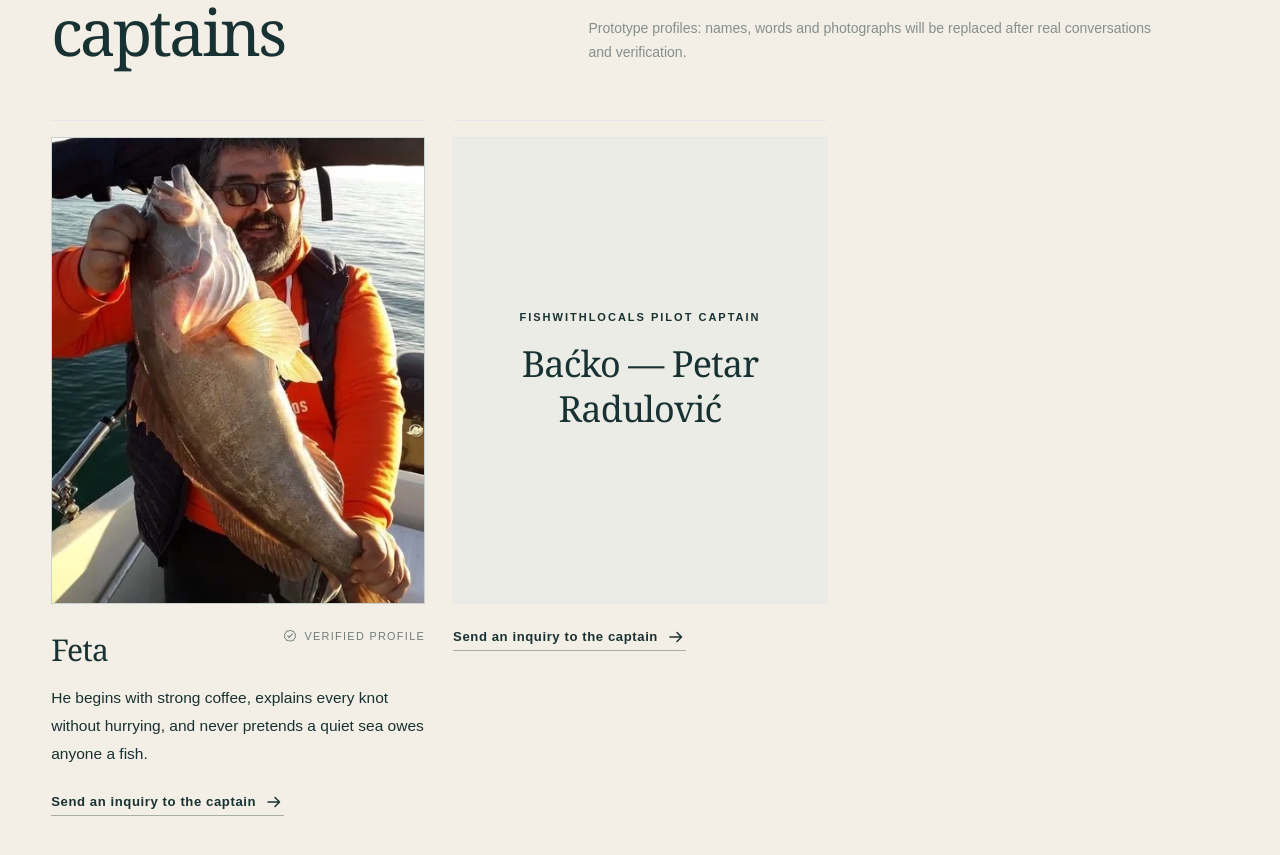
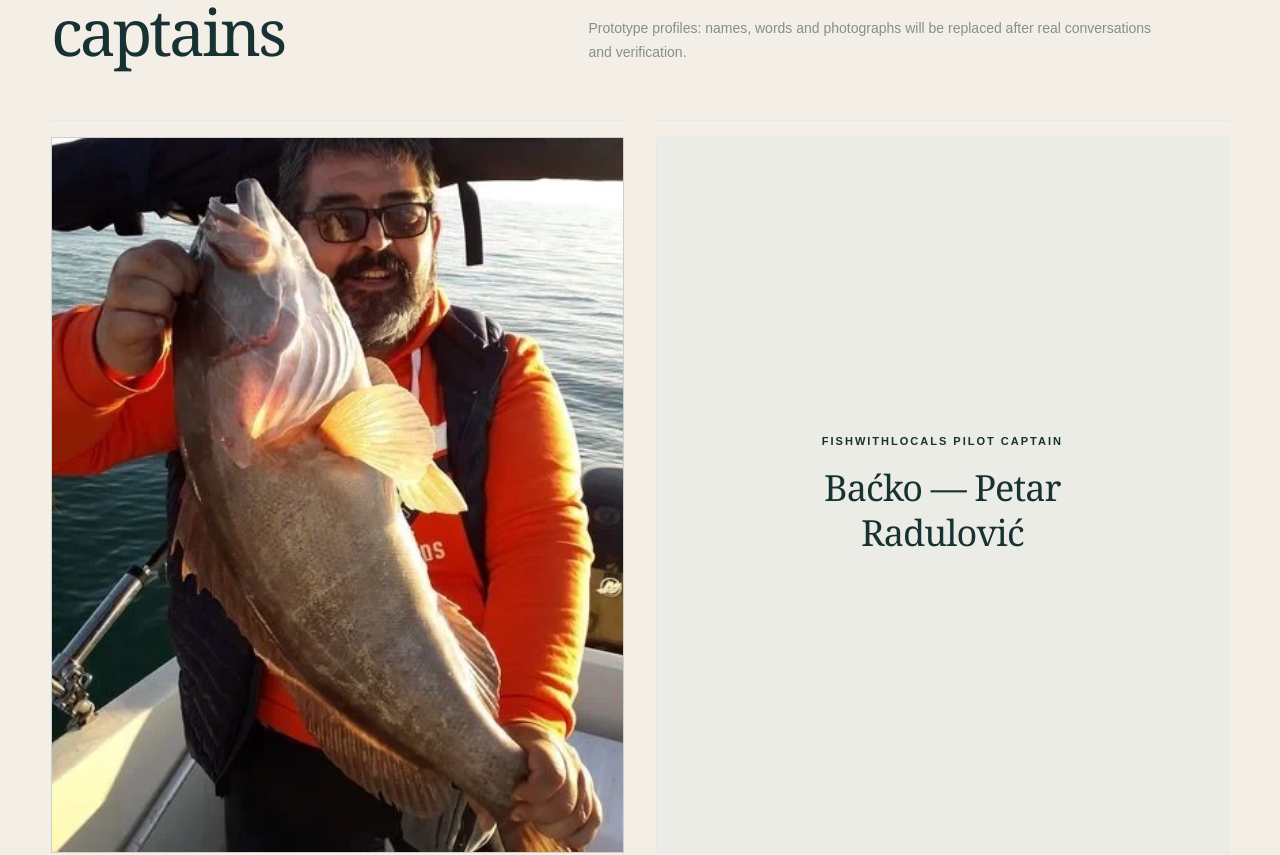
Before and after one commit to nevena72pg-ops/fastfishing, a Next.js app: page / in a window 1280 px wide. Shown: the part 1963-2818 px from the top of the page. Built offline with nearby package versions, Linux system fonts and the light colour scheme.

Commit message:
Balance captain section for two-card pilot

```diff
--- a/src/app/page.tsx
+++ b/src/app/page.tsx
@@ -95,7 +95,7 @@ export default async function HomePage({ searchParams }: HomePageProps) {
               <p className="mt-3 text-sm leading-6 text-ink/50">{copy.captains.note}</p>
             </div>
           </div>
-          <div className="mt-14 grid gap-14 md:grid-cols-2 lg:grid-cols-3 lg:gap-7">
+          <div className="mt-14 grid gap-14 md:grid-cols-2 md:gap-8">
             {captains.map((captain) => (
               <CaptainCard
                 actionLabel={copy.captains.action}
```
